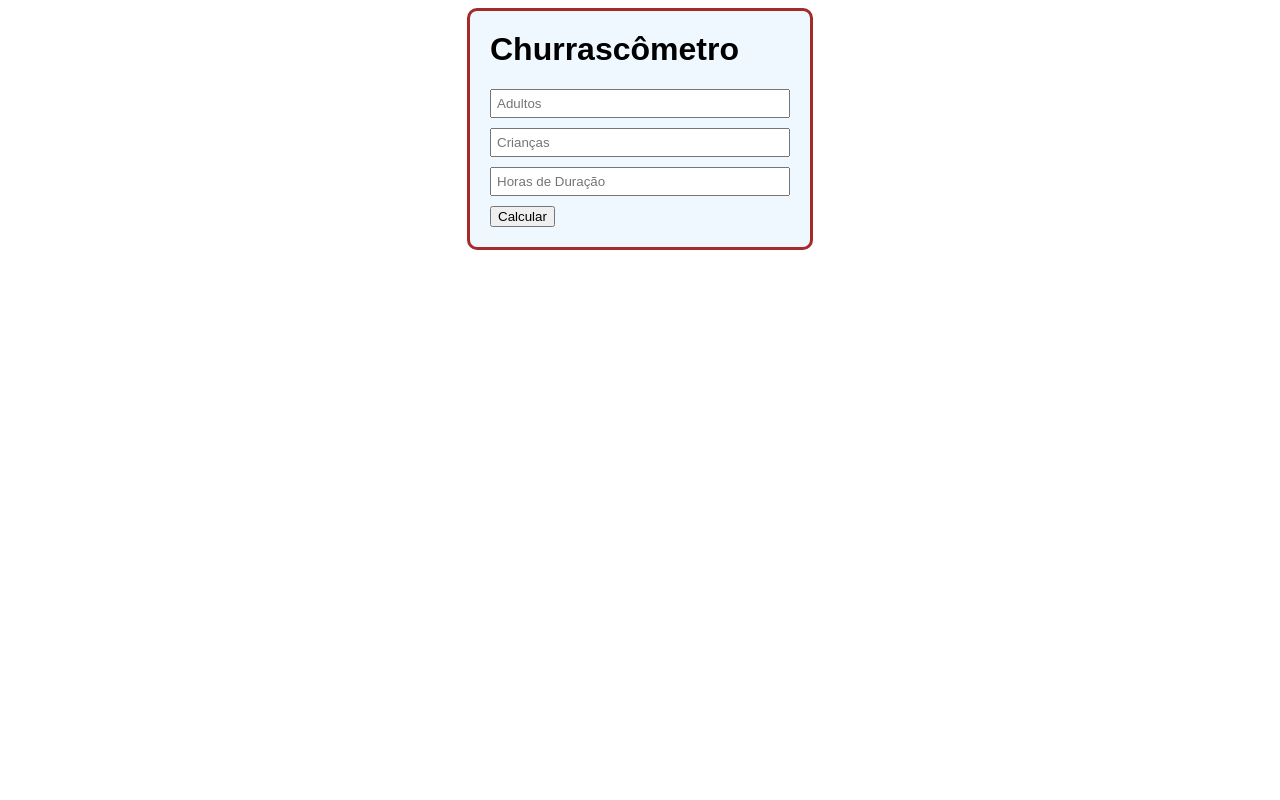
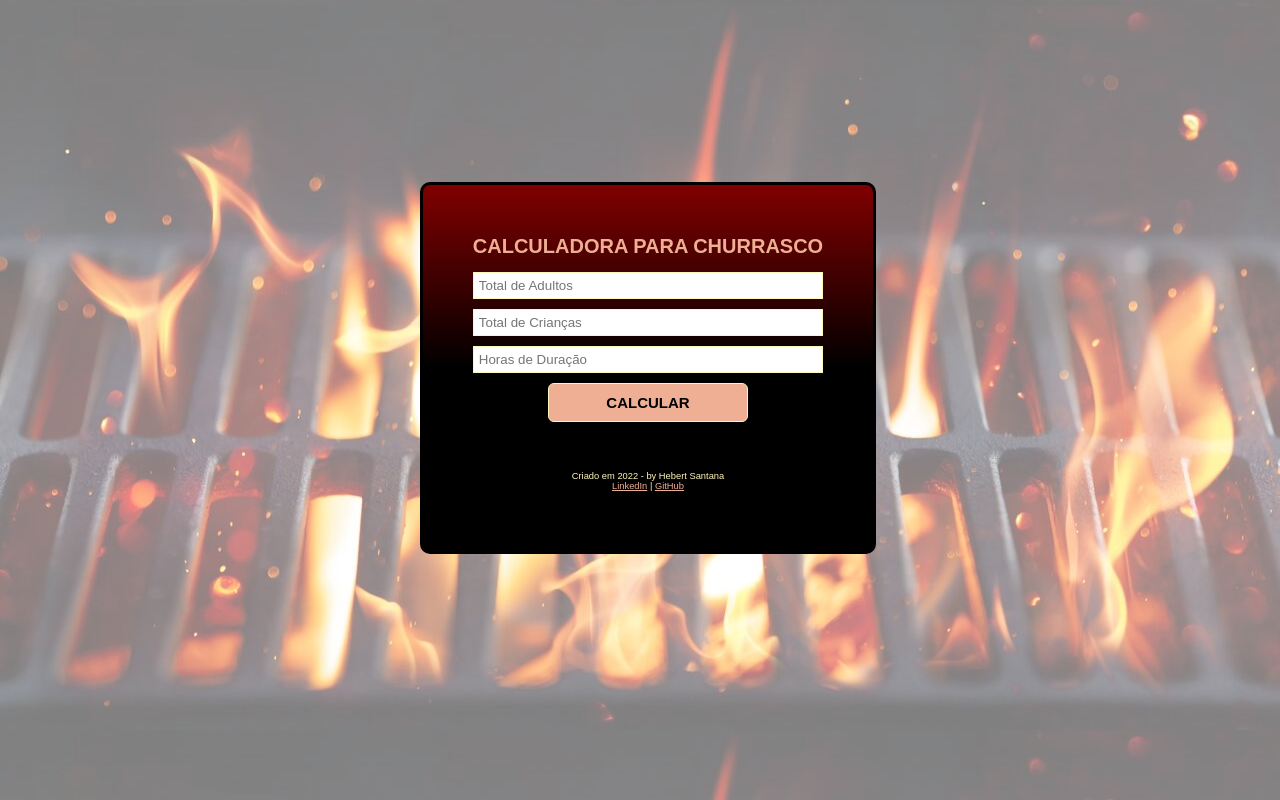
Before and after one commit to hebert-santana/js-churrascometro, a plain HTML site: page index.html in a window 1280 px wide. Drawn offline with Linux system fonts and the light colour scheme.

Commit message:
edit final

```diff
--- /dev/null
+++ b/assets/css/styles.css
@@ -0,0 +1,91 @@
+
+body {
+    width: 100%;
+    min-height: 90vh;
+
+    display: flex;
+    justify-content: center;
+    align-items: center;
+/* BACKGROUND IMAGEM DE CHURRASCO */
+    background-image: linear-gradient(rgba(255, 255, 255, 0.5), rgba(255, 255, 255, 0.5)100%), url(../img/parrilla.jpg);
+    background-position: center;
+}
+
+/* modificação no container */
+
+.container{
+/* retirar fonte com serifa para sem serifa */
+    font-family: Arial, Helvetica, sans-serif;
+/* limitar tamanho do container */
+    max-width: 500px;
+/* centralizar o container */
+    margin: auto;
+    background-color: black;
+    background-image: linear-gradient(rgba(255, 0, 0, 0.5), rgba(0, 0, 0, 0.5)50%);
+/* inserir espaço entre o conteúdo e as bordas */
+    padding: 50px;
+/* formatar borda */
+    border-radius: 10px;
+    border-style: solid;
+    border-color:#000000;
+}
+
+/* retirar margem extra do <h1> */
+h1{
+    margin-top: 0px;
+    color: #EEAF95;
+    font-size: 20px;
+}
+
+/* modificar ao mesmo tempo todos os inputs da tela */
+input{
+/* input pegar 100% da largura do elemento pai */
+    width: 100%;
+/* para não ter nada ao lado dos inputs */
+    display: block;
+/* descolar os textos das bordas */
+    padding: 5px;
+/* como a distância para as bordas do container ficaram diferentes, vamos adequar fazendo nosso 100% contar tudo */
+    box-sizing: border-box;
+/* inserindo margem entre os inputs */
+    margin-bottom: 10px;
+    border: 1.5px solid #FFF6B9;
+
+}
+
+
+.botaoEnviar{
+    width: 200px;
+    margin: auto; /*centralizar o botão */
+    text-align: center;
+    font-weight: bold;
+    padding: 10px 15px;
+    border: 1px solid #FFF6B9;
+    border-radius: 6px;
+    background-color: #EEAF95;
+    font-size: 15px;
+}
+
+.botaoEnviar:hover{
+    background-color: #FFF6B9;
+    border: 1px solid #EEAF95;
+}
+
+footer p{
+    padding-top: 40px; /*distância para o botão calcular */
+    text-align: center;
+    font-size: 7pt;
+    color: #FFF6B9;
+}
+
+p {
+    display: block;
+    margin-block-start: 1em;
+    margin-block-end: 1em;
+    margin-inline-start: 0px;
+    margin-inline-end: 0px;
+}
+
+footer a{
+    color: #EEAF95;
+}
--- a/scripts/script.js
+++ b/assets/js/script.js
@@ -29,15 +29,19 @@ function calcular() {
     let Total_Cerveja = cervejahoras(duracao) * adultos
     let Total_Refri = refrihoras(duracao) * adultos + (refrihoras(duracao)/2) * criancas;
 
+
+// PRIMEIRA FRASE //
+    resultado.innerHTML = `<p>Para o seu churrasco, você deve ter:</p>`
+
+
 // criando o RESULTADO "${quantidade}""
-    resultado.innerHTML = `<p>${(Total_Carne) / 1000}Kg de carne.</p>`
+    resultado.innerHTML += `<strong> <p>${(Total_Carne) / 1000}Kg de carne.</p> </strong>`
 
 // += para não substituir o que já está em innerHTML
 // usar função pra pegar o maior inteiro após a divisão
-    resultado.innerHTML += `<p>${Math.ceil(Total_Cerveja / 355)} latas de cerveja.</p>`
-
-    resultado.innerHTML += `<p>${Math.ceil(Total_Refri / 2000)} garrafas de 2 litros de refrigerante.</p>`
-    resultado.innerHTML += `<p>BOA FESTA!</p>`
+    resultado.innerHTML += `<strong> <p>${Math.ceil(Total_Cerveja / 355)} latas de cerveja.</p> </strong>`
+    resultado.innerHTML += `<strong> <p>${Math.ceil(Total_Refri / 2000)} garrafas de 2 litros de refrigerante.</p> </strong>`
+    resultado.innerHTML += `<center> <p>BOA FESTA!</p> </center>`
 
 
 
@@ -58,10 +62,10 @@ function carnehoras(duracao) {
 
 function cervejahoras(duracao) {
     if (duracao >= 6){
-        return 2000;
+        return 3000;
     }
     else {
-        return 1200;
+        return 1750;
     }
 }
 
--- a/css/styles.css
+++ /dev/null
@@ -1,37 +0,0 @@
-/* modificação no container */
-
-.container{
-/* retirar fonte com serifa para sem serifa */
-    font-family: Arial, Helvetica, sans-serif;
-/* limitar tamanho do container */
-    max-width: 300px;
-/* centralizar o container */
-    margin: auto;
-    background-color: aliceblue;
-/* inserir espaço entre o conteúdo e as bordas */
-    padding: 20px;
-/* arredondar borda */
-    border-radius: 10px;
-    border-style: solid;
-    border-color: brown;
-}
-
-/* retirar margem extra do <h1> */
-h1{
-    margin-top: 0px;
-}
-
-/* modificar ao mesmo tempo todos os inputs da tela */
-input{
-/* input pegar 100% da largura do elemento pai */
-    width: 100%;
-/* para não ter nada ao lado dos inputs */
-    display: block;
-/* descolar os textos das bordas */
-    padding: 5px;
-/* como a distância para as bordas do container ficaram diferentes, vamos adequar fazendo nosso 100% contar tudo */
-    box-sizing: border-box;
-/* inserindo margem entre os inputs */
-    margin-bottom: 10px;
-
-}
--- a/index.html
+++ b/index.html
@@ -6,31 +6,33 @@
     <meta charset="UTF-8">
     <meta name="viewport" content="width=device-width, initial-scale=1.0">
     <meta http-equiv="X-UA-Compatible" content="ie=edge">
-    <link rel="stylesheet" type="text/css" href="./css/styles.css">
+    <link rel="stylesheet" type="text/css" href="./assets/css/styles.css">
 
-    <title>Churrascometro</title>
+    <title>Calculadora para Churrasco</title>
 
 </head>
 
 <body>
 <div class="container">
-    <h1>Churrascômetro</h1>
-    <input id="adultos" name="adultos" type="number" placeholder="Adultos">
-    <input id="criancas" name="criancas" type="number" placeholder="Crianças">
+    <h1>CALCULADORA PARA CHURRASCO</h1>
+    <input id="adultos" name="adultos" type="number" placeholder="Total de Adultos">
+    <input id="criancas" name="criancas" type="number" placeholder="Total de Crianças">
     <input id="duracao" name="duracao" type="number" placeholder="Horas de Duração">
     <!-- <button>Calcular</button> -->
     <!-- Para o botão chamar a função calcular -->
-    <button onclick="calcular()">Calcular</button>
+    <div id="botao">
+        <input type="submit" name="botao" value="CALCULAR" class="botaoEnviar" onclick="calcular()"/>
+    </div>
     <div id="resultado">
-
-
     </div>
-
+    <footer>
+        <p>Criado em 2022 - by Hebert Santana <br>
+        <a href="http://www.linkedin.com/in/hebert-santana" target="_blank">LinkedIn</a> | <a href="http://www.github.com/hebert-santana" target="_blank">GitHub</a></p>
+    </footer>
 </div>
 
 
-
-    <script src="./scripts/script.js"></script>
+    <script src="./assets/js/script.js"></script>
 </body>
 
 
```
Also changed, not shown: assets/img/parrilla.jpg (added).
